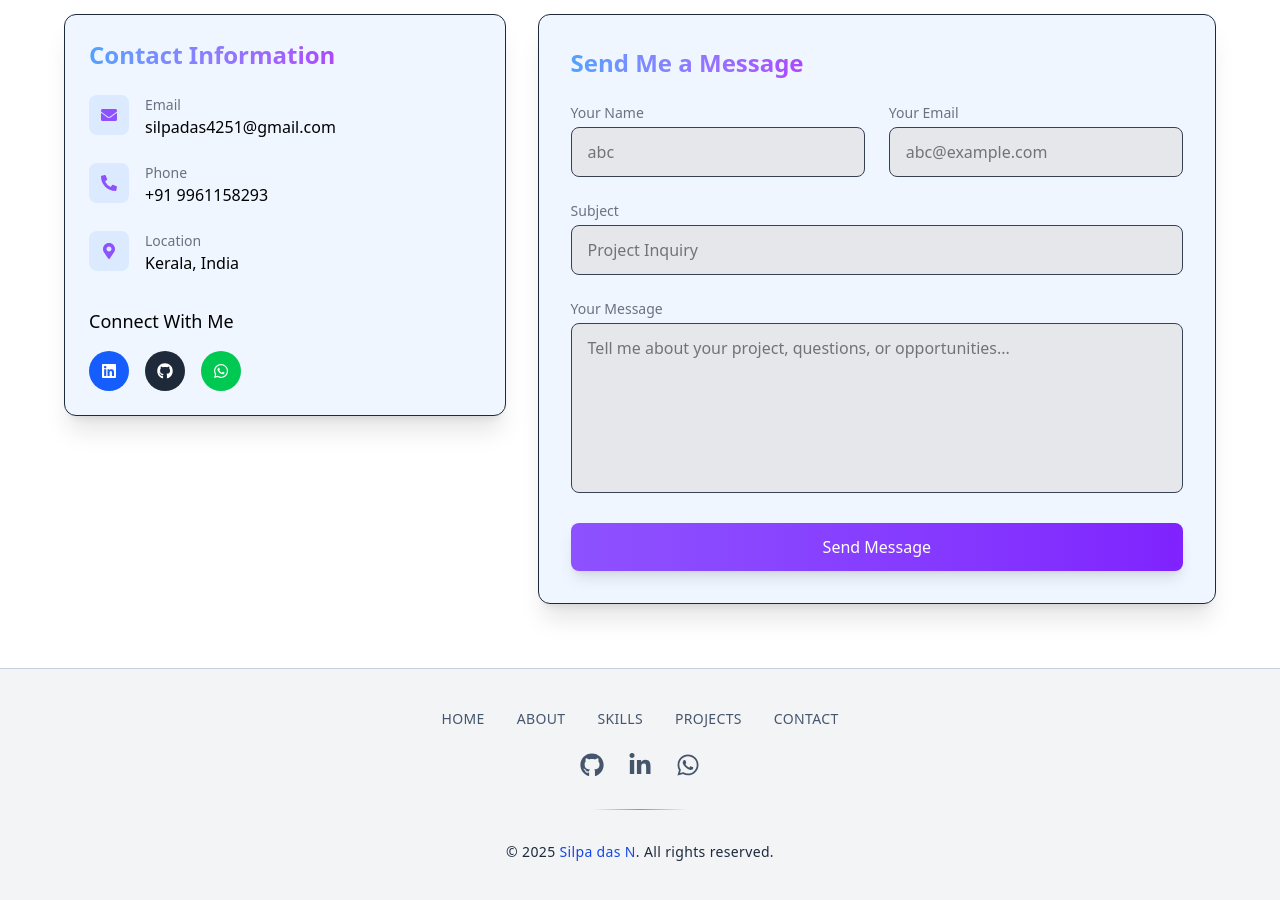
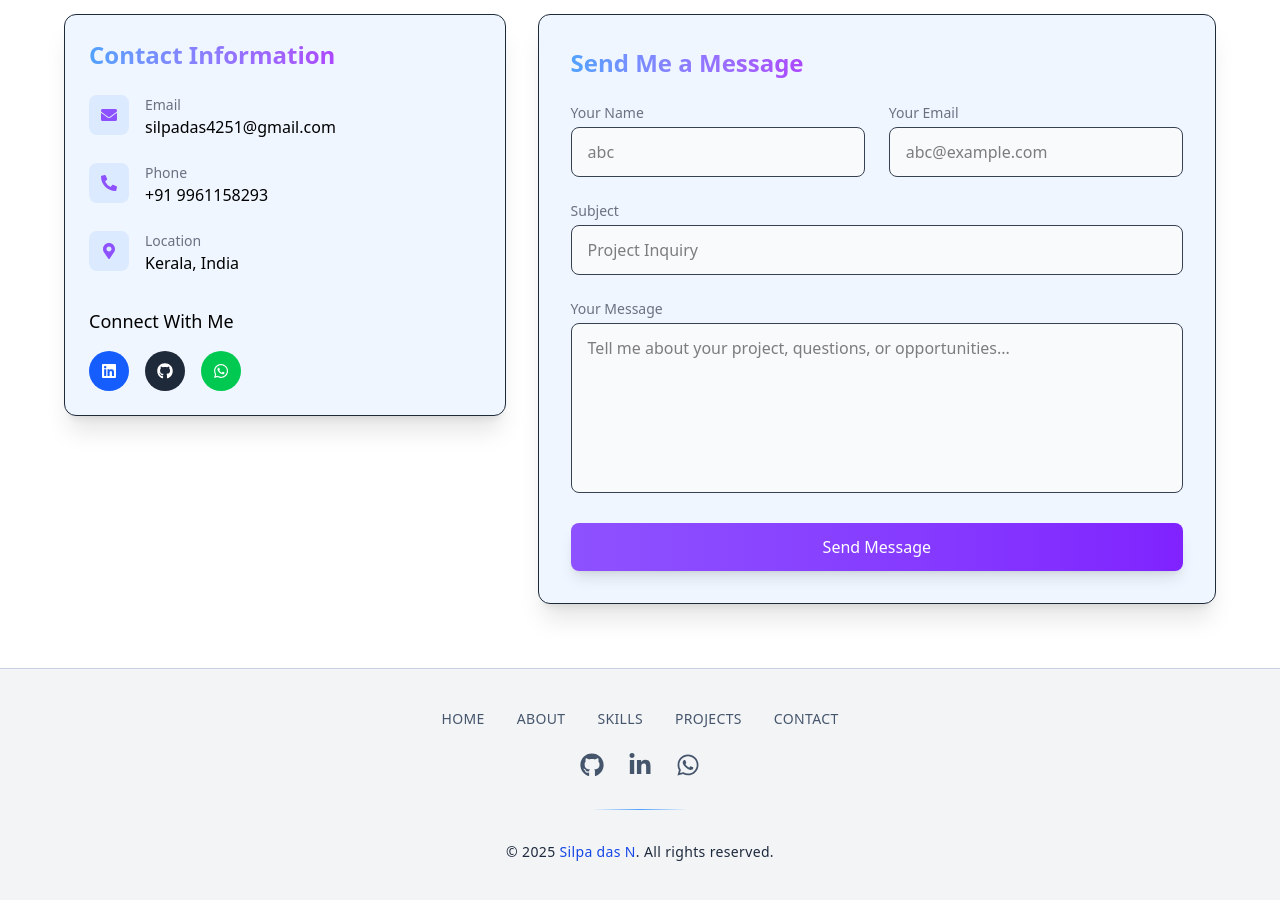
Before and after one commit to silpa4251/personal_portfolio, a React (Vite) app: page / in a window 1280 px wide. Shown: the part 3360-4260 px from the top of the page. Built offline with nearby package versions, Linux system fonts and the light colour scheme.

Commit message:
updated theme toggle in contact section

```diff
--- a/src/pages/Contact.jsx
+++ b/src/pages/Contact.jsx
@@ -258,7 +258,7 @@ const Contact = () => {
                         value={formData.name}
                         onChange={handleChange}
                         required
-                        className="w-full px-4 py-3 bg-gray-200 dark:bg-gray-800 bg-opacity-50 border border-gray-700 rounded-lg focus:outline-none focus:ring-2 focus:ring-violet-500 focus:border-transparent"
+                        className="w-full px-4 py-3 bg-gray-50 dark:bg-gray-800 bg-opacity-50 border border-gray-700 rounded-lg focus:outline-none focus:ring-2 focus:ring-violet-500 focus:border-transparent"
                         placeholder="abc"
                       />
                     </div>
@@ -276,7 +276,7 @@ const Contact = () => {
                         value={formData.email}
                         onChange={handleChange}
                         required
-                        className="w-full px-4 py-3 bg-gray-200 dark:bg-gray-800 bg-opacity-50 border border-gray-700 rounded-lg focus:outline-none focus:ring-2 focus:ring-violet-500 focus:border-transparent"
+                        className="w-full px-4 py-3 bg-gray-50 dark:bg-gray-800 bg-opacity-50 border border-gray-700 rounded-lg focus:outline-none focus:ring-2 focus:ring-violet-500 focus:border-transparent"
                         placeholder="abc@example.com"
                       />
                     </div>
@@ -295,7 +295,7 @@ const Contact = () => {
                       value={formData.subject}
                       onChange={handleChange}
                       required
-                      className="w-full px-4 py-3 bg-gray-200 dark:bg-gray-800 bg-opacity-50 border border-gray-700 rounded-lg focus:outline-none focus:ring-2 focus:ring-violet-500 focus:border-transparent"
+                      className="w-full px-4 py-3 bg-gray-50 dark:bg-gray-800 bg-opacity-50 border border-gray-700 rounded-lg focus:outline-none focus:ring-2 focus:ring-violet-500 focus:border-transparent"
                       placeholder="Project Inquiry"
                     />
                   </div>
@@ -313,7 +313,7 @@ const Contact = () => {
                       onChange={handleChange}
                       required
                       rows={6}
-                      className="w-full px-4 py-3 bg-gray-200 dark:bg-gray-800 bg-opacity-50 border border-gray-700 rounded-lg focus:outline-none focus:ring-2 focus:ring-violet-500 focus:border-transparent resize-none"
+                      className="w-full px-4 py-3 bg-gray-50 dark:bg-gray-800 bg-opacity-50 border border-gray-700 rounded-lg focus:outline-none focus:ring-2 focus:ring-violet-500 focus:border-transparent resize-none"
                       placeholder="Tell me about your project, questions, or opportunities..."
                     ></textarea>
                   </div>
```
